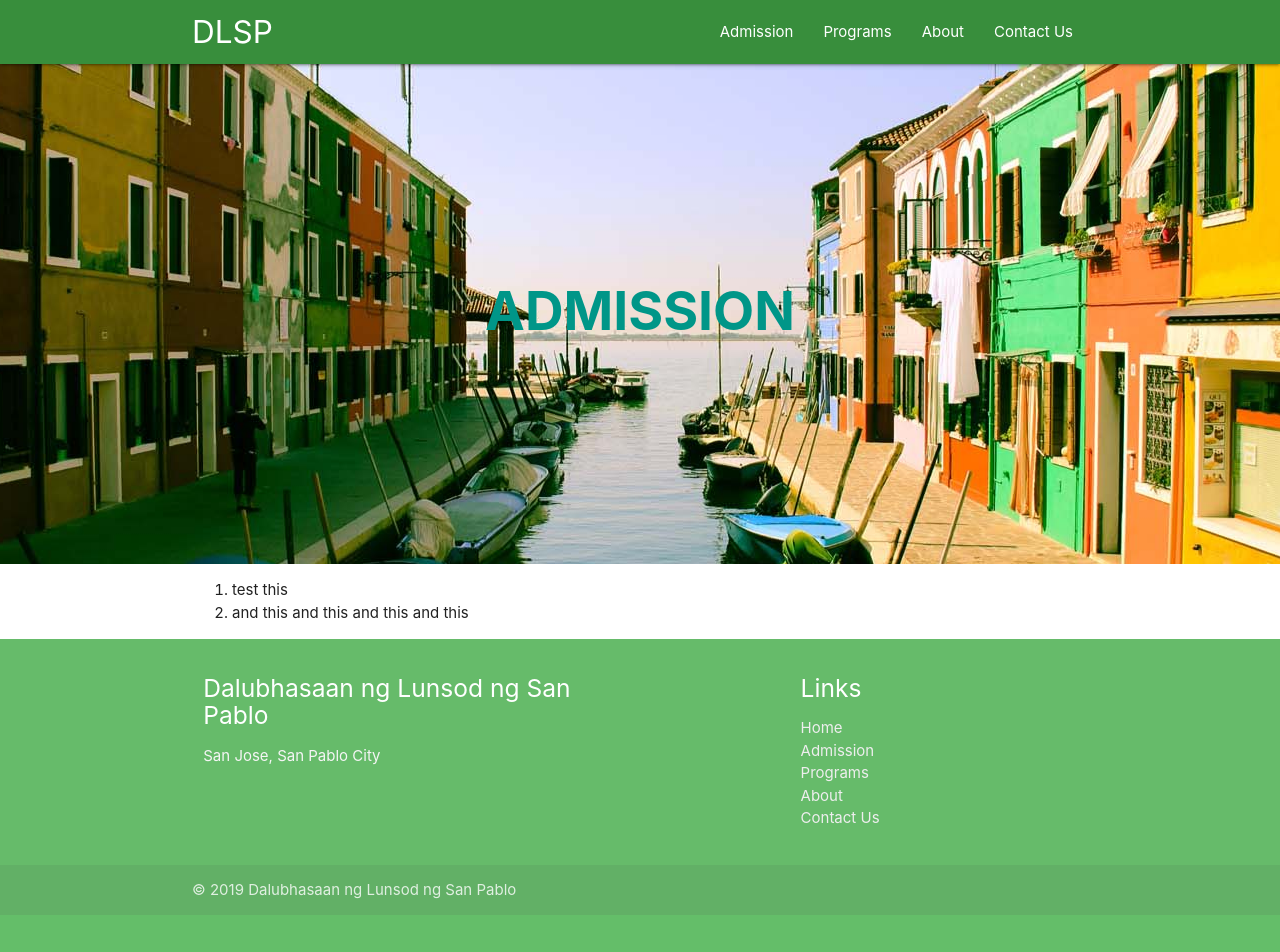
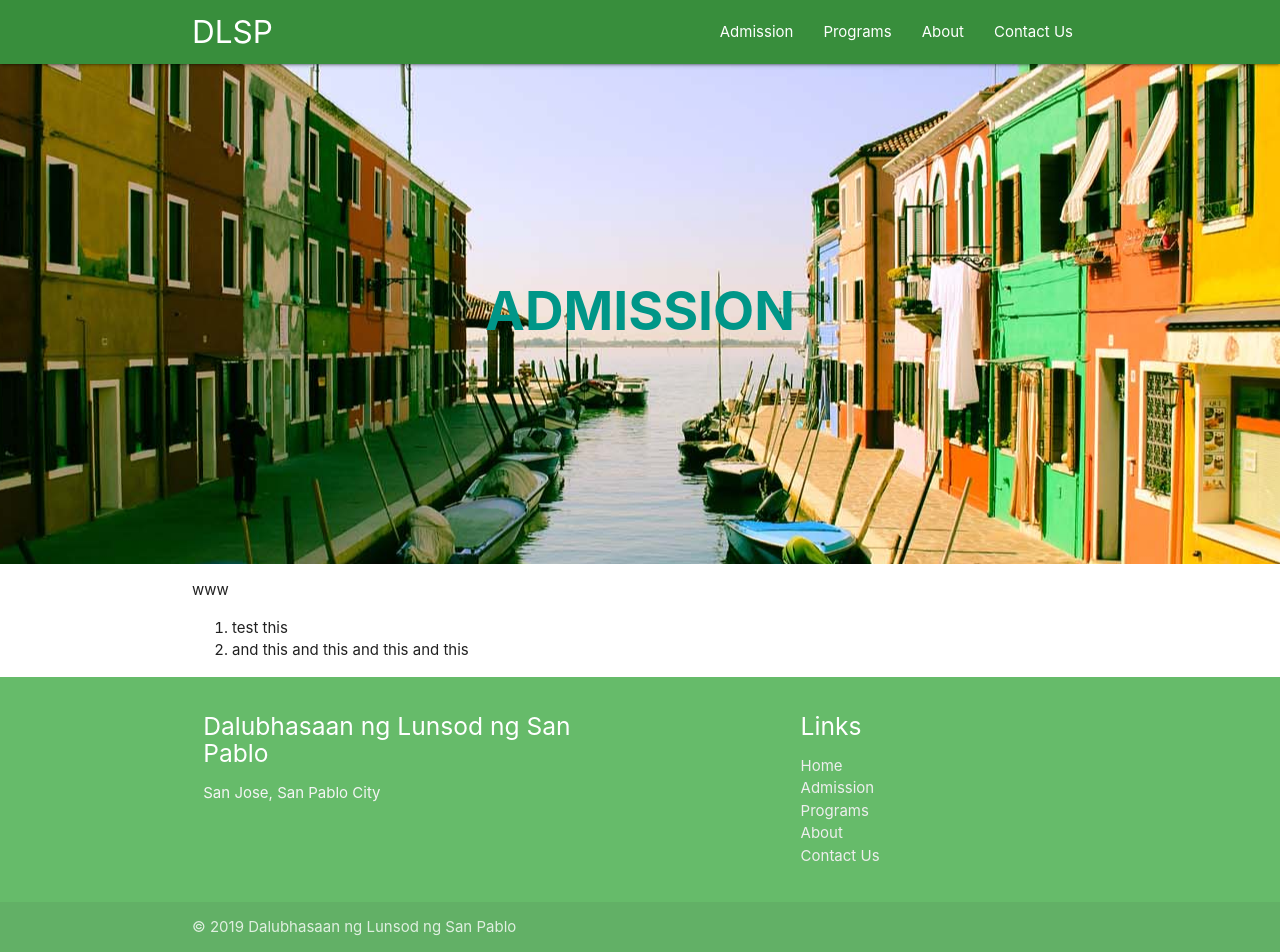
Before and after one commit to rheidelynfule/dlsp_cms, a Django app: page /admission/ in a window 1280 px wide. Before the commit the page ends 915 px from the top, so only its background shows below. Run offline with Django 3.2, Linux system fonts and the light colour scheme; data comes from the database, SQL or seed files in the repository.

Commit message:
Update admission.html

```diff
--- a/dlsp/templates/admission.html
+++ b/dlsp/templates/admission.html
@@ -13,6 +13,7 @@
         <div class="parallax"><img src="{{ image.url }}"></div>
     </div>
 <div class="container">
+<P>www</p>
     {{ admission|safe }}
 </div>
 {% endblock %}
```
